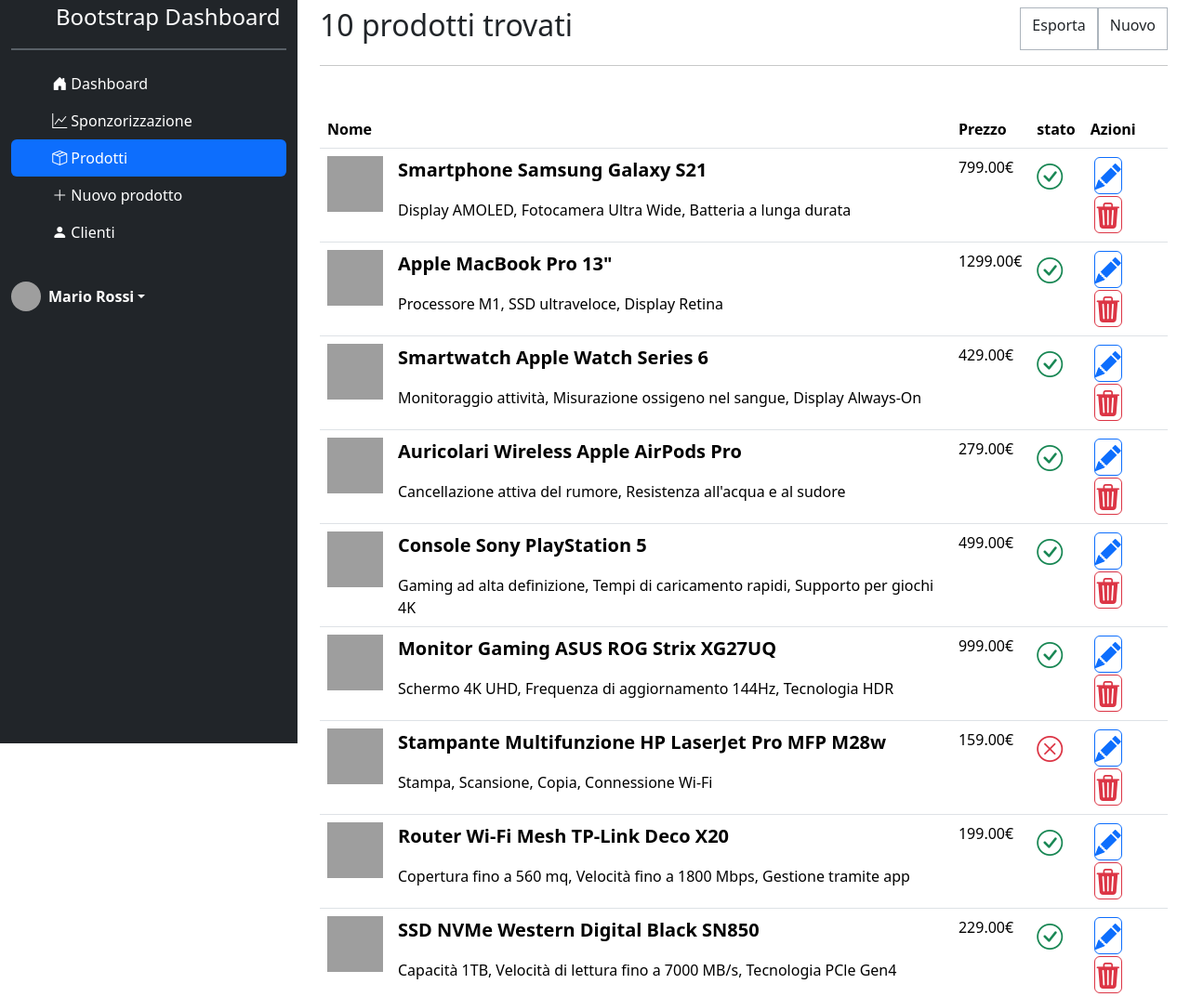
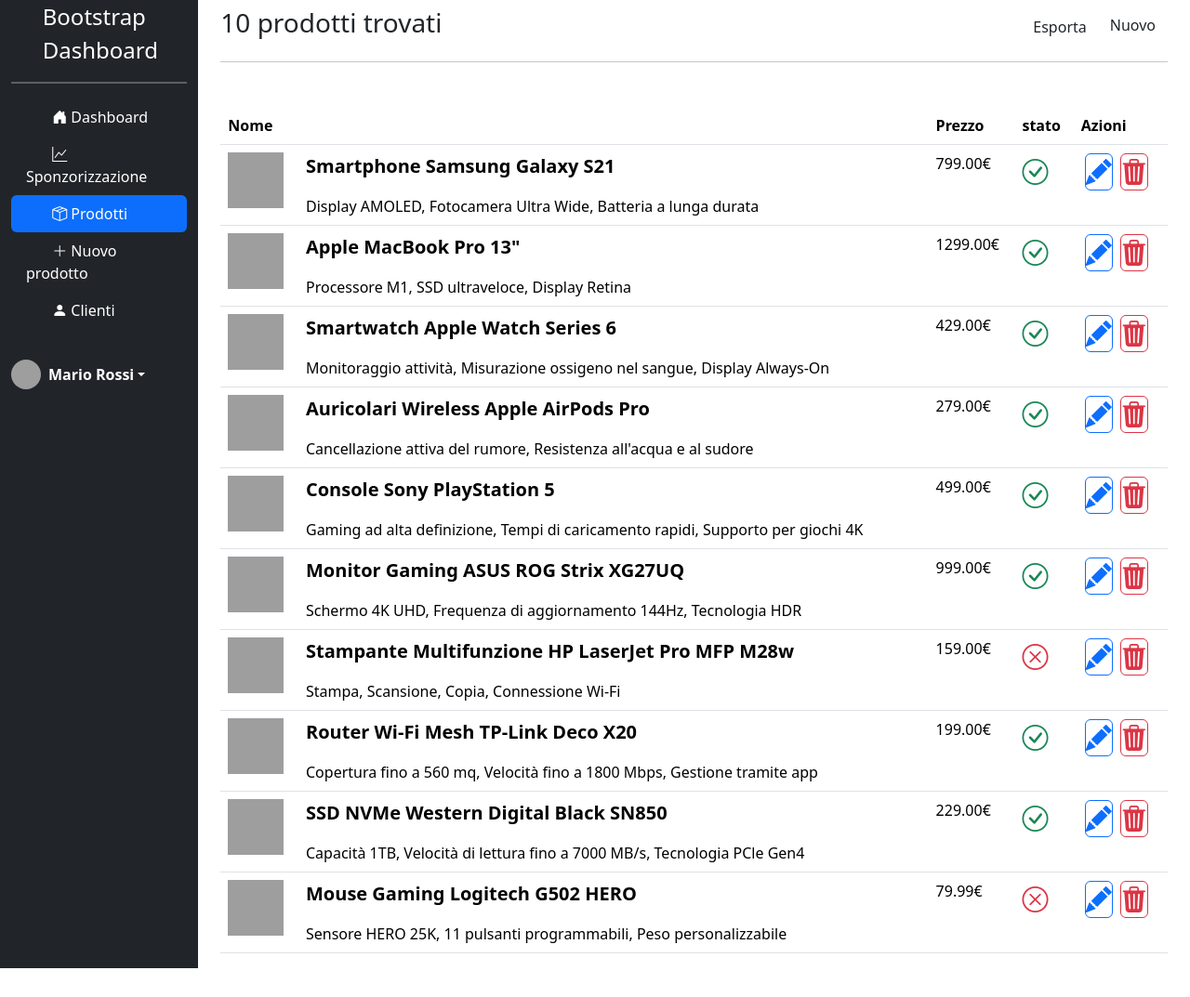
Before and after one commit to aniellonigrocogliano/html-css-bootstrap-dashboard, a plain HTML site: page index.html in a window 1280 px wide. Shown: the top 1073 px of the page at 93% size. After the commit the page ends 1042 px from the top, so only its background shows below. Drawn offline with nearby package versions, Linux system fonts and the light colour scheme; grey boxes are pictures that could not be loaded.

Commit message:
fix: container

```diff
--- a/index.html
+++ b/index.html
@@ -16,7 +16,7 @@
 <body>
   <header>
     <!-- nav -->
-    <nav class="navbar navbar-expand-md d-md-none bg-dark" data-bs-theme="dark">
+    <nav class="navbar navbar-expand-md d-md-none bg-dark " data-bs-theme="dark" >
       <!-- Container -->
       <div class="container">
         <!-- brand -->
@@ -36,7 +36,7 @@
   <div class="container-fluid">
     <div class="row vh-100">
       <!-- Sidebar -->
-      <div class="sidebar col-md-4 col-lg-3 collapse d-md-block bg-dark mh-100 " id="navbarSupportedContent">
+      <div class="sidebar col-md-3 col-lg-2 collapse d-md-block bg-dark min-vh-100 " id="navbarSupportedContent">
         <a href="/" class="d-flex align-items-center mb-3 mb-md-0 me-md-auto  text-white text-decoration-none">
           <svg class="bi pe-none me-2" width="40" height="32">
             <use xlink:href="#bootstrap"></use>
@@ -125,16 +125,17 @@
         </div>
       </div>
       <!-- Main -->
-      <main class="col-md-8 col-lg-9">
+      <main class="col-md-9 col-lg-10">
         <div class="container mt-2">
           <div class="row">
             <div class="col-6">
-              <h2 class="text-bold">10 prodotti trovati</h2>
+              <h3 class="text-bold">10 prodotti trovati</h3>
             </div>
             <div class="col-6 d-inline-flex gap-0 justify-content-end">
-              <a href="#" class="btn active border border-dark-subtle rounded-0" role="button" data-bs-toggle="button" aria-pressed="true">Esporta</a>
-              <a href="./new.html" class="btn active border border-dark-subtle rounded-0" role="button" data-bs-toggle="button" aria-pressed="true">Nuovo</a>
-
+              <div class="btn-group" role="group" aria-label="Basic example">
+                <button type="button" class="btn btn-outline-secondar">Esporta</button>
+                <a href="new.html" class="btn btn-outline-secondar">Nuovo</a>
+              </div>
             </div>
           </div>
           <hr class="p-3">
```
Also changed, not shown: new.html (+2 -2 lines), sponsorizations.html (+3 -3 lines).
